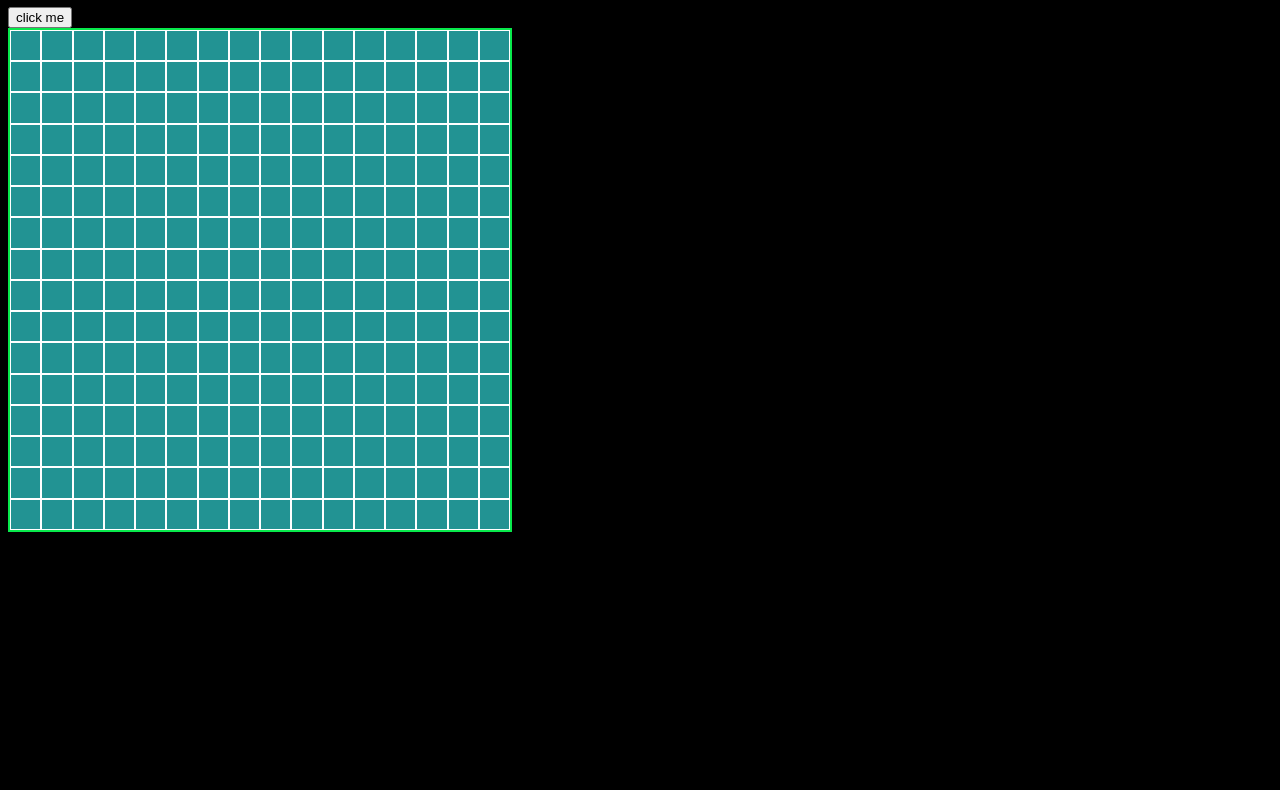
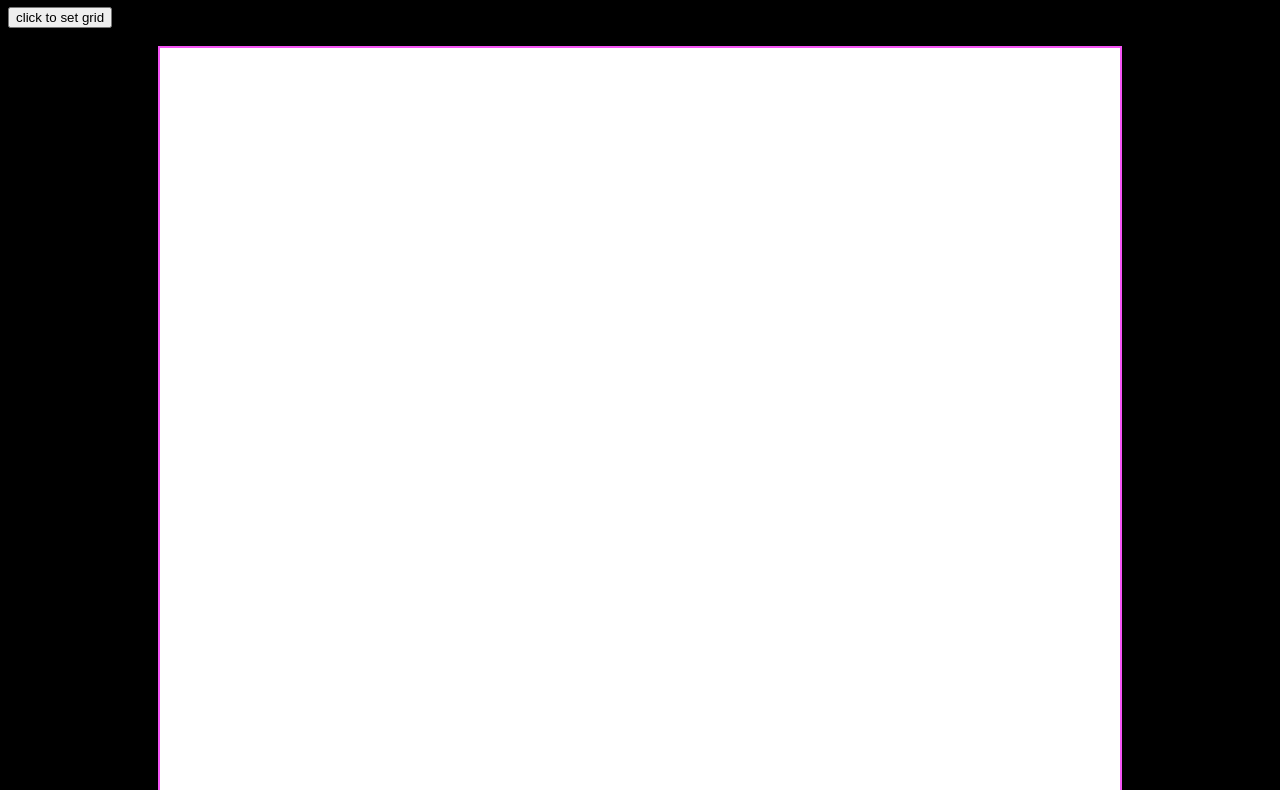
Before and after one commit to saikatgpae/ETCH-A-SKETCH, a plain HTML site: page index.html in a window 1280 px wide. Shown: the part 73-863 px from the top of the page. Before the commit the page ends 800 px from the top, so only its background shows below. Drawn offline with Linux system fonts and the light colour scheme.

Commit message:
created button and promted to take input fron user to fix the grid amtrix

```diff
--- a/index.html
+++ b/index.html
@@ -8,7 +8,9 @@
         <link rel="stylesheet" href="style.css">
     </head>
     <body>
-        <h1 class="header-h1" style="color:white")>ETECH-A-SKETCH</h1>
-        <button class="button">click me</button>
+        <h1 class="header-h1" style="color:white; text-align: center;")>ETECH-A-SKETCH</h1>
+        <button class="button" onclick="grid()">click to set grid</button>
+        <br>
+        <br>
     </body>
 </html>
--- a/jScript.js
+++ b/jScript.js
@@ -1,4 +1,7 @@
 //console.log('Hello World!')
+function grid(){
+    grid_number = parseInt(prompt('Please enter the grid matrix between 1-100'))
+}
 
 document.addEventListener('DOMContentLoaded', ()=>{
 
@@ -22,7 +25,7 @@ document.addEventListener('DOMContentLoaded', ()=>{
         document.querySelector('.grid-container').appendChild(grid_div).setAttributeNode(grid_div_attr)
     }
 
-    //adding the adevenlisner method to function the mouse hover
+    //adding the adevenlisner method to function the mouse hover to trail through the grid
     var grid = document.querySelectorAll('.grid-div');
     Array.from(grid).forEach(v => v.addEventListener('mouseover', ()=>{
         v.style.background = 'black';
--- a/style.css
+++ b/style.css
@@ -4,24 +4,18 @@ body{
 
 .grid-container{
     display: grid;
+    position: fixed;
+    left: 50%;
+    transform: translate(-50%);
     grid-template-columns: auto auto auto auto auto auto auto auto auto auto auto auto auto auto auto auto;
-    width: 500px;
-    height: 500px;
-    border: 2px solid rgb(8, 233, 75);
-}
-.grid-container div{
-    border: .5px solid white;
+    width: 960px;
+    height: 960px;
+    border: 2px solid rgb(245, 85, 245);
+    position: absolute;
 }
 .grid-div{
-    background-color: rgb(34, 147, 147);
+    background-color: white;
 }
 .grid-div:hover{
     background-color: black;
 }
-
-.box {
-    height: 100px;
-    width: 100px;
-    background: lightgreen;
-    margin: 5px;
-  }
```
